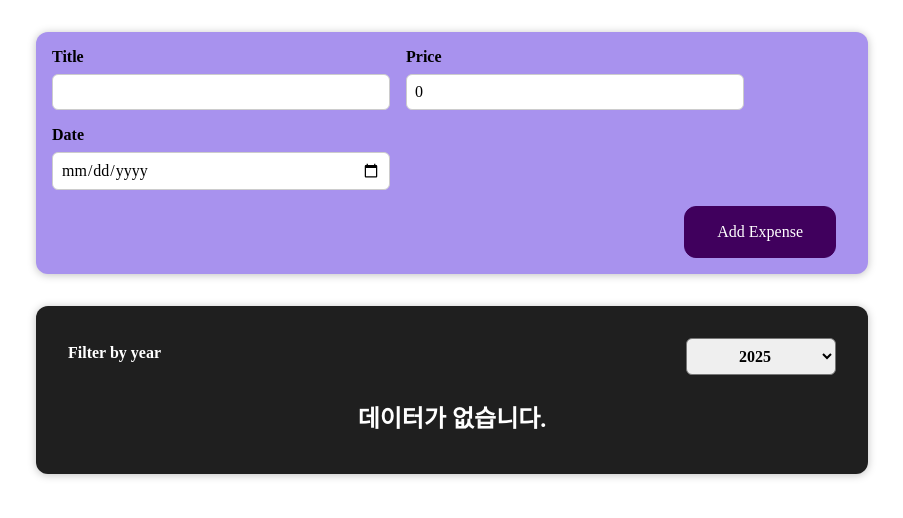
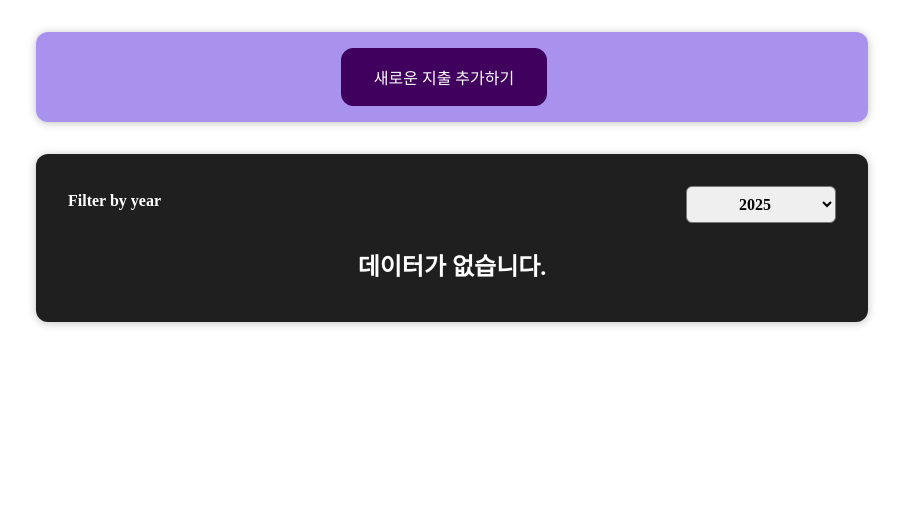
Before and after one commit to seyoung0314/react-study, a React (Vite) app: page / in a window 1280 px wide. Shown: the top 518 px of the page, without its empty margins (188-1091 px from the left). Built offline with nearby package versions, Linux system fonts and the light colour scheme.

Commit message:
폼 취소버튼 토글

```diff
--- a/src/components/new-expense/ExpenseForm.jsx
+++ b/src/components/new-expense/ExpenseForm.jsx
@@ -1,17 +1,15 @@
+import "./ExpenseForm.css";
+import React, { useState } from "react";
 
-import './ExpenseForm.css';
-import React, { useState } from 'react';
-
-const ExpenseForm = ({ onAdd }) => {
-
+const ExpenseForm = ({ onAdd, onCancle }) => {
   // 단일 상태값 관리
   // const [title, setTitle] = useState('');
   // const [price, setPrice] = useState(0);
   // const [date, setDate] = useState(null);
   const initialUserInput = {
-    title: '',
+    title: "",
     price: 0,
-    date: '',
+    date: "",
   };
   // 객체 상태값 관리
   const [userInput, setUserInput] = useState(initialUserInput);
@@ -20,13 +18,13 @@
   const getTodayDate = () => {
     const today = new Date();
     const year = today.getFullYear();
-    const month = String(today.getMonth() + 1).padStart(2, '0'); // 월은 0부터 시작하므로 1을 더해줌
-    const day = String(today.getDate()).padStart(2, '0');
+    const month = String(today.getMonth() + 1).padStart(2, "0"); // 월은 0부터 시작하므로 1을 더해줌
+    const day = String(today.getDate()).padStart(2, "0");
     return `${year}-${month}-${day}`;
   };
 
   // form submit 이벤트
-  const handleSubmit = e => {
+  const handleSubmit = (e) => {
     e.preventDefault();
     // console.log('submit!!');
     // const payload = {
@@ -35,26 +33,22 @@
     //   date
     // };
 
-    console.log('payload: ', userInput);
+    console.log("payload: ", userInput);
 
     // 부모가 보낸 데이터전달용 함수를 호출
     onAdd({
       ...userInput,
-      date: new Date(userInput.date)
+      date: new Date(userInput.date),
     });
-
-
   };
 
-  const handleTitleInput = e => {
+  const handleTitleInput = (e) => {
     // 리액트는 상태값변경은 반드시 setter를 통해서 수행
     // 상태값이 객체나 배열일 경우에는 항상 새로운 객체, 배열을 세팅하라
-    setUserInput((prevState) =>
-      ({
-       ...prevState,
-       title: e.target.value,
-       })
-   );
+    setUserInput((prevState) => ({
+      ...prevState,
+      title: e.target.value,
+    }));
   };
   const handlePriceInput = (e) => {
     setUserInput({
@@ -71,38 +65,42 @@
 
   return (
     <form onSubmit={handleSubmit}>
-      <div className='new-expense__controls'>
-        <div className='new-expense__control'>
+      <div className="new-expense__controls">
+        <div className="new-expense__control">
           <label>Title</label>
           <input
-            type='text'
+            type="text"
             onInput={handleTitleInput}
             value={userInput.title}
           />
         </div>
-        <div className='new-expense__control'>
+        <div className="new-expense__control">
           <label>Price</label>
           <input
-            type='number'
-            min='100'
-            step='100'
+            type="number"
+            min="100"
+            step="100"
             onInput={handlePriceInput}
             value={userInput.price}
           />
         </div>
-        <div className='new-expense__control'>
+        <div className="new-expense__control">
           <label>Date</label>
           <input
-            type='date'
-            min='2019-01-01'
+            type="date"
+            min="2019-01-01"
             max={getTodayDate()}
             onInput={handleDateInput}
             value={userInput.date}
           />
         </div>
       </div>
-      <div className='new-expense__actions'>
-        <button type='submit'>Add Expense</button>
+      <div className="new-expense__actions">
+        <button type="submit">Add Expense</button>
+        <button type="button" onClick={onCancle}>
+          {" "}
+          취소{" "}
+        </button>
       </div>
     </form>
   );
--- a/src/components/new-expense/NewExpense.jsx
+++ b/src/components/new-expense/NewExpense.jsx
@@ -1,10 +1,20 @@
-import React from 'react';
+import React, { useState } from 'react';
 import './NewExpense.css';
 import ExpenseForm from './ExpenseForm';
 const NewExpense = ({onSave}) => {
+
+  //새로운 지출 버튼을 눌렀는지 여부를 상태관리
+  const [toggle,setToggle] =useState(false);
+
+  let content = <button onClick={()=>setToggle(true)}>새로운 지출 추가하기</button>;
+
+  if(toggle){
+    content = <ExpenseForm onAdd={onSave} onCancle={()=>setToggle(false)} />;
+  }
+
   return (
     <div className='new-expense'>
-      <ExpenseForm onAdd={onSave} />
+      {content}
     </div>
   );
 };
```
